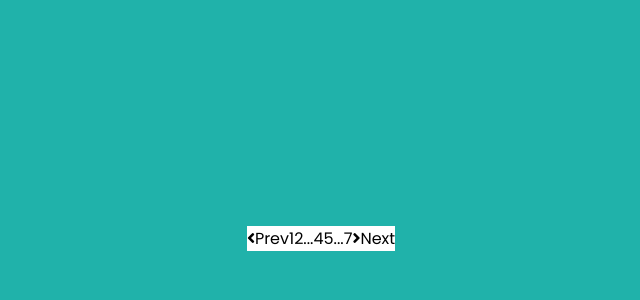
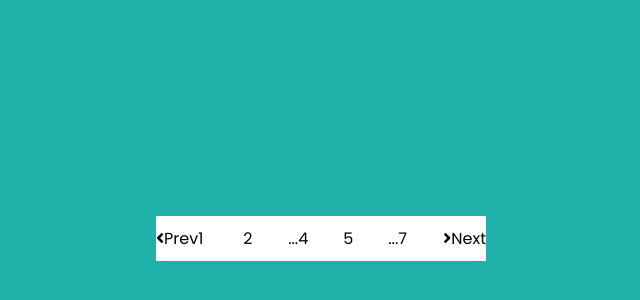
Before and after one commit to salluthdev/pagination, a plain HTML site: page index.html in a window 1280 px wide. Shown: the part 162-462 px from the top of the page, without its empty margins (319-959 px from the left). Drawn offline with Linux system fonts and the light colour scheme.

Commit message:
Penetapan Lebar & Tinggi - List Number Pagination

```diff
--- a/assets/style.css
+++ b/assets/style.css
@@ -28,4 +28,11 @@ body
 .pagination ul li
 {
 	list-style: none;
+	line-height: 45px;
+
 }
+.pagination ul li.numb
+{
+	width: 45px;
+	height: 45px;
+}
```
